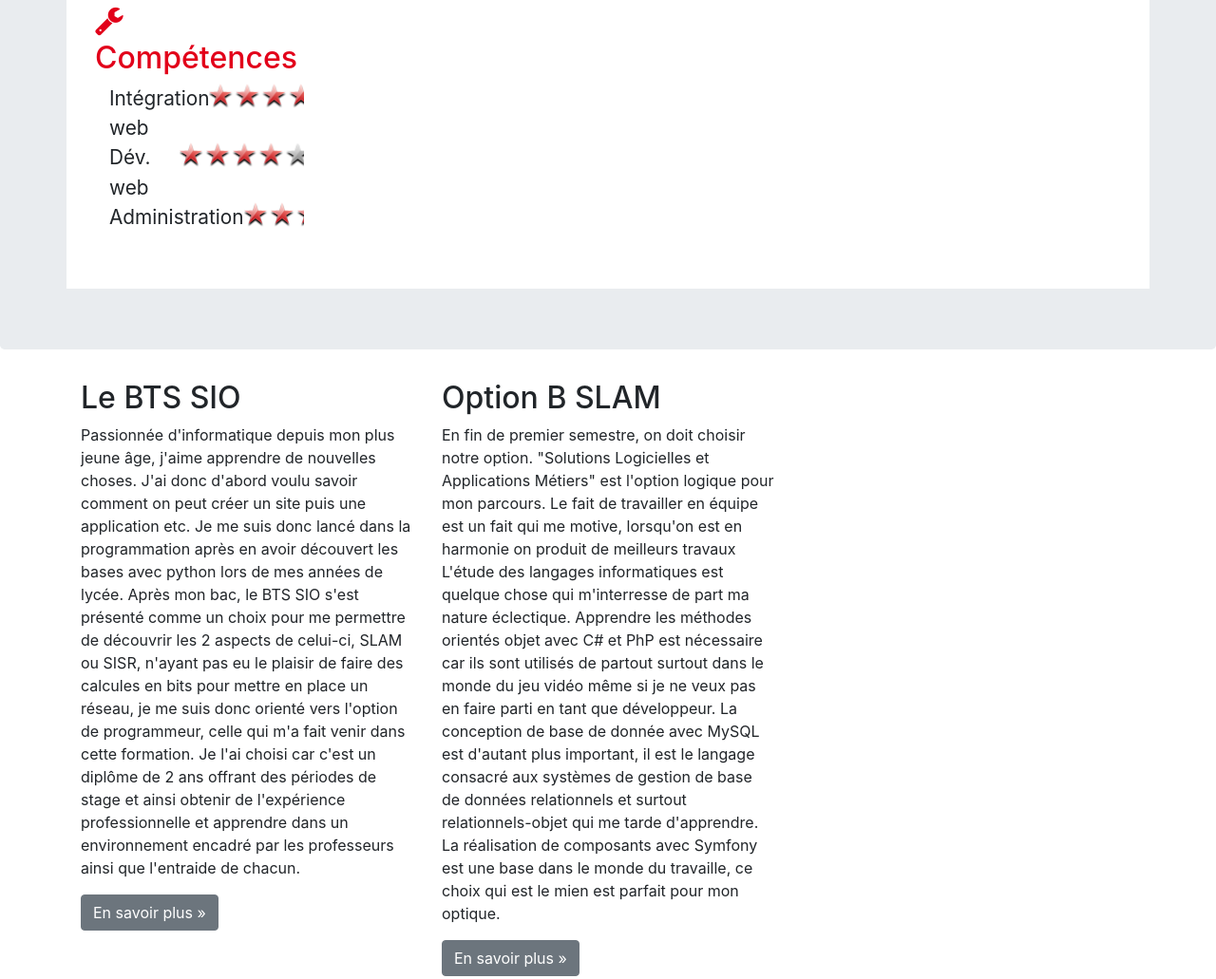
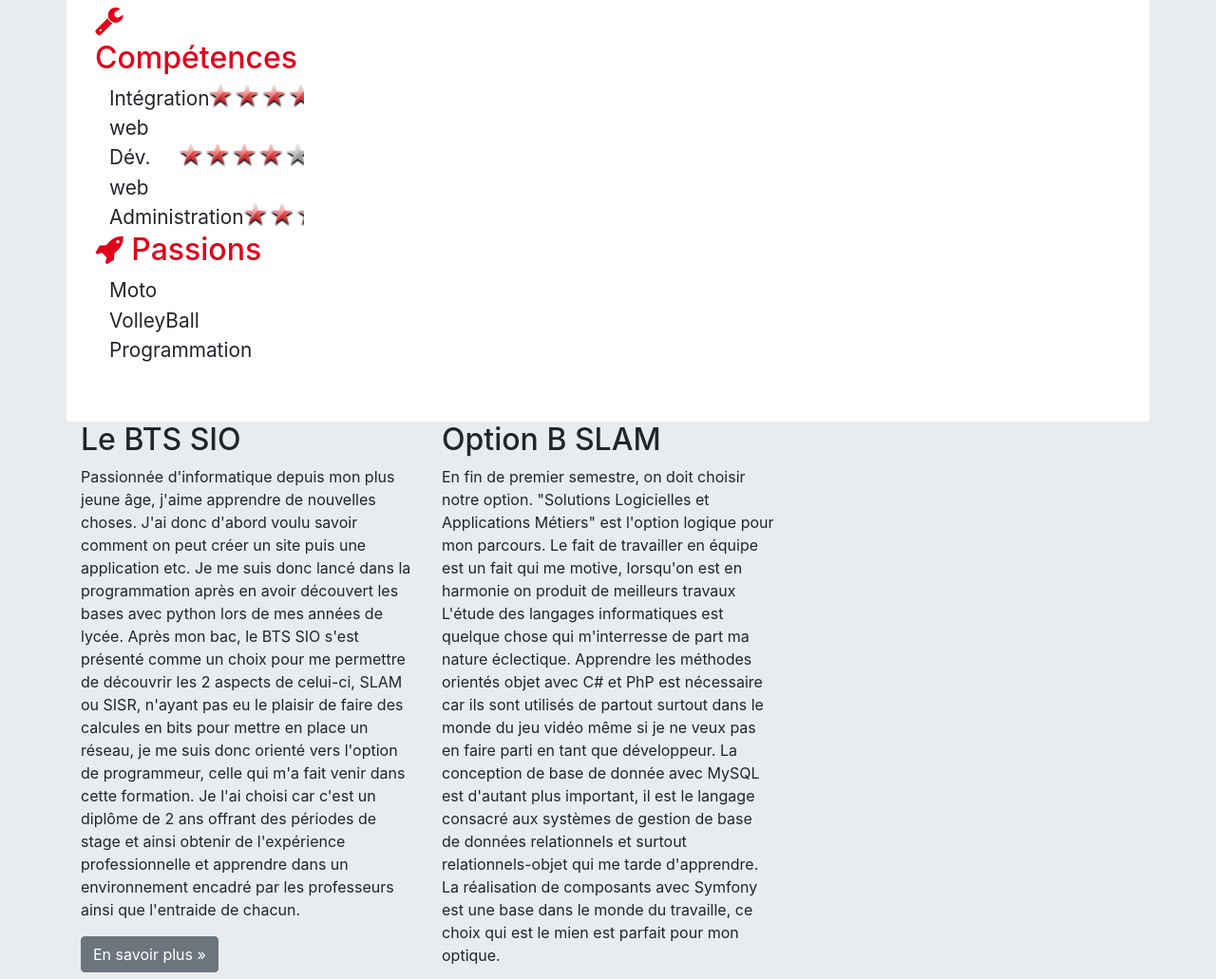
Before and after one commit to JeSuisUn3mCpt/ayme.github.io, a plain HTML site: page pages/cv.html in a window 1280 px wide. Shown: the part 1876-2907 px from the top of the page at 95% size. Drawn offline with nearby package versions, Linux system fonts and the light colour scheme.

Commit message:
Merge main into Develop
Conflicts:
	css/cv.css
	pages/cv.html

```diff
--- a/pages/cv.html
+++ b/pages/cv.html
@@ -305,6 +305,17 @@
                                             <div class="libelle">Administration</div>
                                             <div class="classement classement3"></div>
                                         </div>
+                                        <div id="Passions" class="rubrique clearfix">
+                                            <h2><span class="fa fa-rocket "></span> Passions</h2>
+                                            <div class="container">
+                                                <div class="libelle">Moto</div>
+                                            </div>
+                                            <div class="container">
+                                                <div class="libelle">VolleyBall</div>
+                                            </div>
+                                            <div class="container">
+                                                <div class="libelle">Programmation</div>
+                                            </div>
                                         </div>
 
                                     </div>
```
Lines whose indentation alone changed are shown as unchanged.
